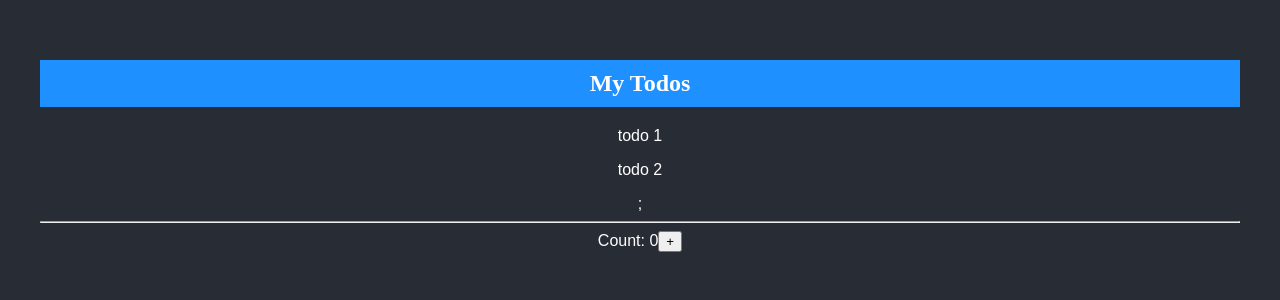
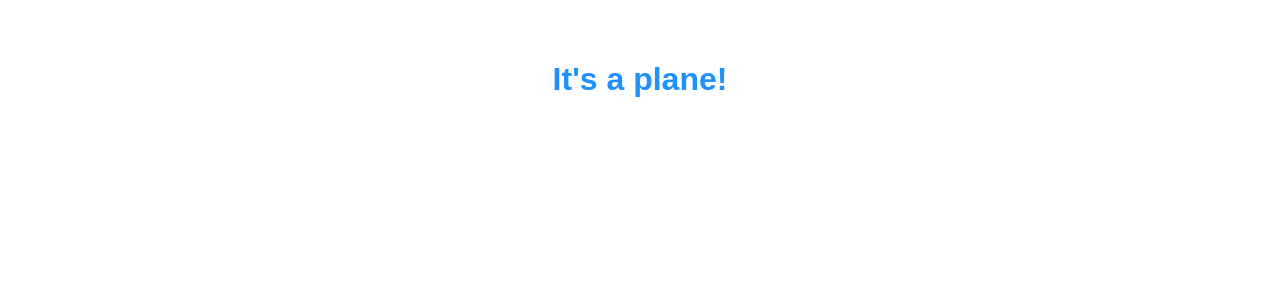
Before and after one commit to maribelcuales/React-Review-Project, a React (Create React App) app: page / in a window 1280 px wide. Shown: the top 300 px of the page. Built offline with nearby package versions, Linux system fonts and the light colour scheme.

Commit message:
Fixed typo error in the import of the stylesheet module.

```diff
--- a/src/Plane/Plane.js
+++ b/src/Plane/Plane.js
@@ -1,4 +1,4 @@
-import styles from './my-style-module.css';
+import styles from './my-style.module.css';
 
 const Plane = () => {
   return <h1 className={styles.bigblue}>It's a plane!</h1>;
--- a/src/index.js
+++ b/src/index.js
@@ -2,12 +2,13 @@ import React from 'react';
 import ReactDOM from 'react-dom';
 import './index.css';
 // import App from './App';
-import TodoApp from './Todos/TodoApp.js';
+//import TodoApp from './Todos/TodoApp.js';
+import Plane from './Plane/Plane.js';
 
 //const cars = ['Ford', 'BMW', 'Audi'];
 
 ReactDOM.render(
-  <TodoApp />,
+  <Plane />,
   //<App />,
   //<Header favCol="yellow"/>,
   //<GarageCars cars={cars}/>,
```
